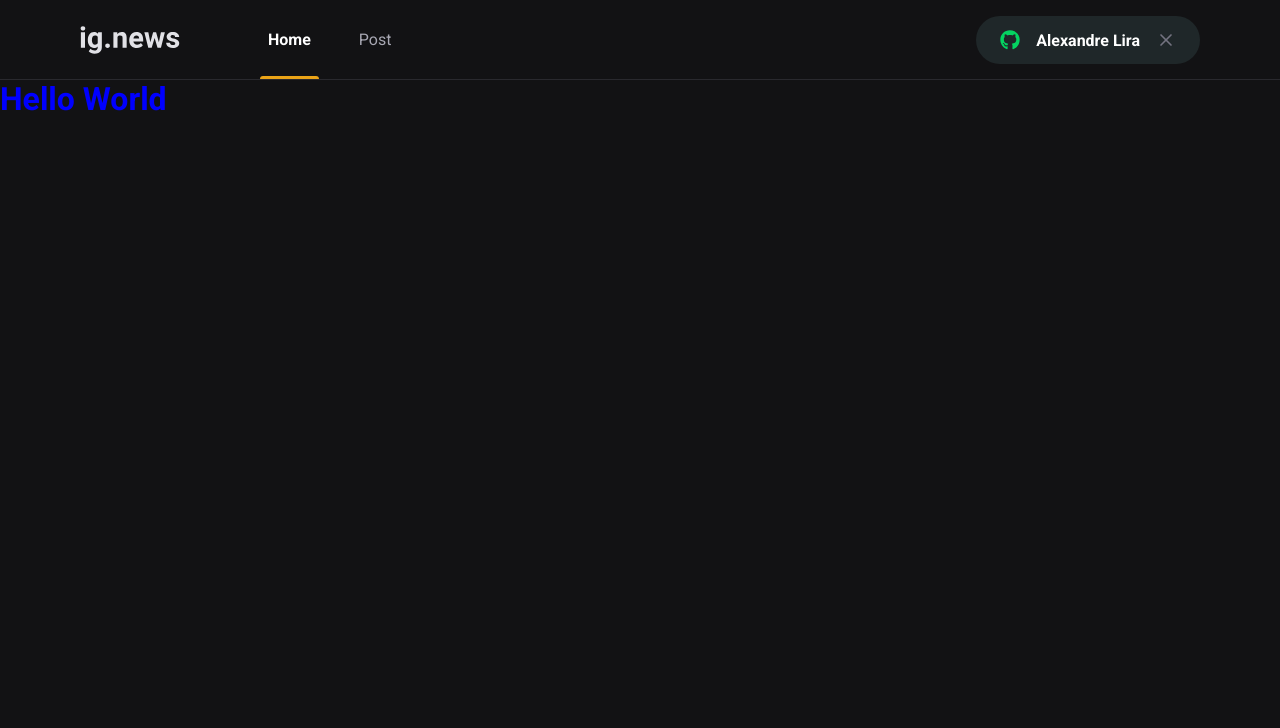
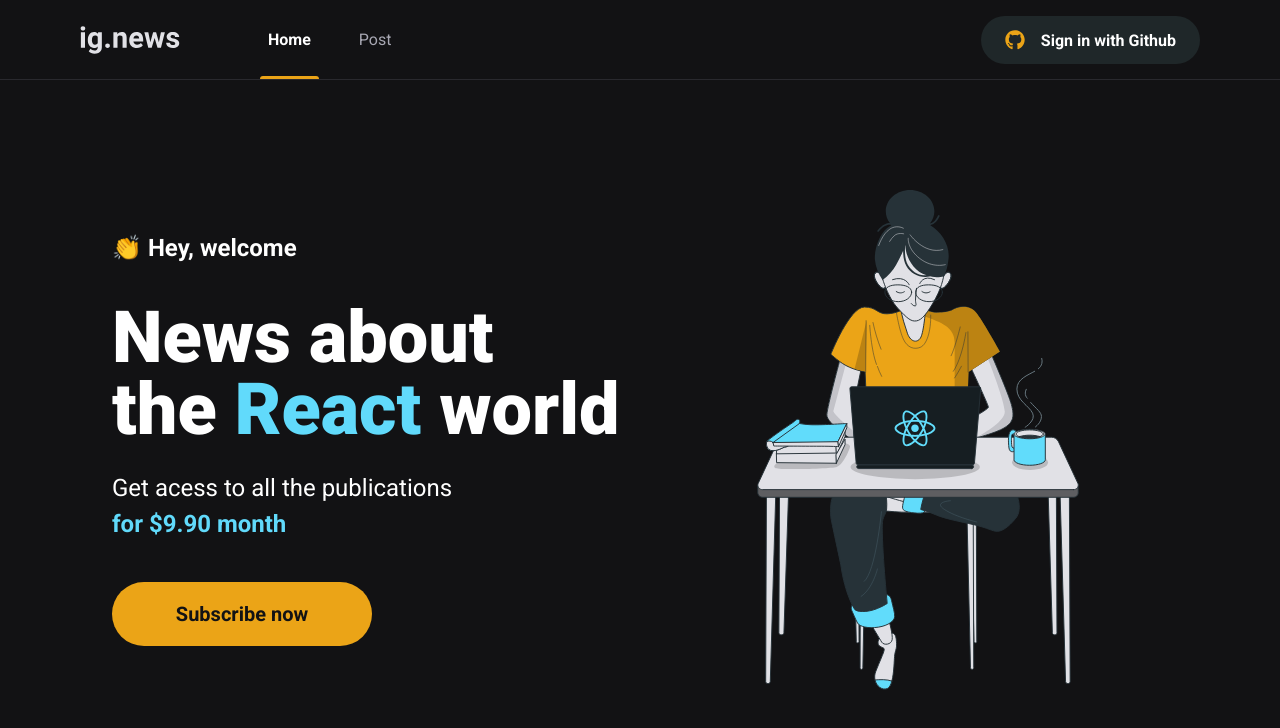
Before and after one commit to AlexandreLira/ignews, a Next.js app: page / in a window 1280 px wide. Shown: the top 728 px of the page. Built offline with nearby package versions, Linux system fonts and the light colour scheme.

Commit message:
Page home

```diff
--- a/src/components/SignInButton/SignInButton.tsx
+++ b/src/components/SignInButton/SignInButton.tsx
@@ -4,7 +4,7 @@
 import styles from './signInButtonStyles.module.scss';
 
 export function SignInButton() {
-    const isUserLoggedIn = true
+    const isUserLoggedIn = false
     return isUserLoggedIn ?
         (
             <button
--- /dev/null
+++ b/src/components/SubscribeButton/SubscribeButton.tsx
@@ -0,0 +1,12 @@
+import styled from './subscribeButton.module.scss'
+
+export function SubscribeButton() {
+    return (
+        <button
+            type="button"
+            className={styled.subscribeButton}
+        >
+            Subscribe now
+        </button>
+    );
+}
--- /dev/null
+++ b/src/components/SubscribeButton/subscribeButton.module.scss
@@ -0,0 +1,21 @@
+.subscribeButton {
+    width: 260px;
+    height: 4rem;
+    border: 0;
+    border-radius: 2rem;
+    background: var(--yellow-500);
+    color: var(--gray-900);
+
+    font-size: 1.25rem;
+    font-weight: bold;
+
+    display: flex;
+    align-items: center;
+    justify-content: center;
+
+    transition: filter 0.2s;
+
+    &:hover{
+        filter: brightness(0.8);
+    }
+}
--- /dev/null
+++ b/src/pages/home.module.scss
@@ -0,0 +1,45 @@
+.contentContainer {
+    max-width: 1120px;
+    margin: 0 auto;
+    padding: 0 2rem;
+    height: calc(100vh - 5rem);
+
+    display: flex;
+    align-items: center;
+    justify-content: space-between;
+}
+
+.hero {
+    max-width: 600px;
+
+    > span {
+        font-size: 1.5rem;
+        font-weight: bold;
+    }
+
+    h1 {
+        font-size: 4.5rem;
+        line-height: 4.5rem;
+        font-weight: 900;
+        margin-top: 2.5rem;
+
+        span {
+            color: var(--cyan-500)
+        }
+    }
+
+    p {
+        font-size: 1.5rem;
+        line-height: 2.25rem;
+        margin-top: 1.5rem;
+
+        span {
+            color: var(--cyan-500);
+            font-weight: bold;
+        }
+    }
+
+    button {
+        margin-top: 2.5rem;
+    }
+}
--- a/src/pages/index.tsx
+++ b/src/pages/index.tsx
@@ -1,14 +1,33 @@
-import styles from '../styles/home.module.scss'
 import Head from 'next/head'
+import Image from 'next/image'
+import { SubscribeButton } from '../components/SubscribeButton/SubscribeButton'
+import styled from './home.module.scss'
 export default function Home() {
   return (
     <>
       <Head>
-        <title>Ig.news</title>
+        <title>Home | Ig.news</title>
       </Head>
-      <div>
-        <h1 className={styles.title}>Hello World</h1>
-      </div>
+
+      <main className={styled.contentContainer}>
+        <section className={styled.hero}>
+          <span>👏 Hey, welcome</span>
+          <h1>News about <br />
+            the <span> React </span>
+            world
+          </h1>
+
+          <p>
+            Get acess to all the publications <br />
+            <span>for $9.90 month</span>
+          </p>
+
+          <SubscribeButton />
+
+        </section>
+
+        <Image src="/images/avatar.svg" alt="Girl coding" width='500px' height='500px' />
+      </main>
     </>
   )
 }
--- a/src/styles/home.module.scss
+++ /dev/null
@@ -1,3 +0,0 @@
-.title {
-    color: blue;
-}
```
